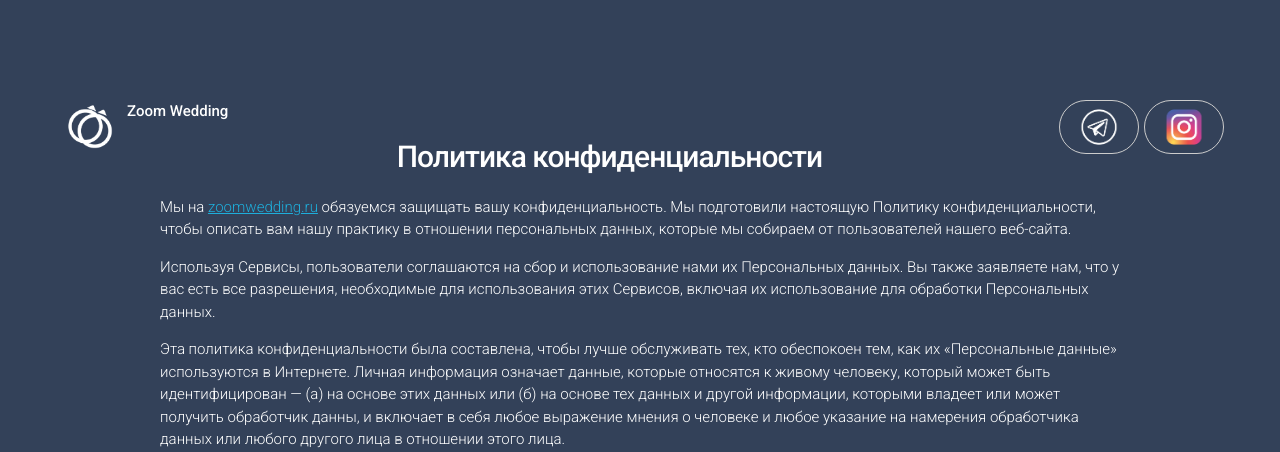
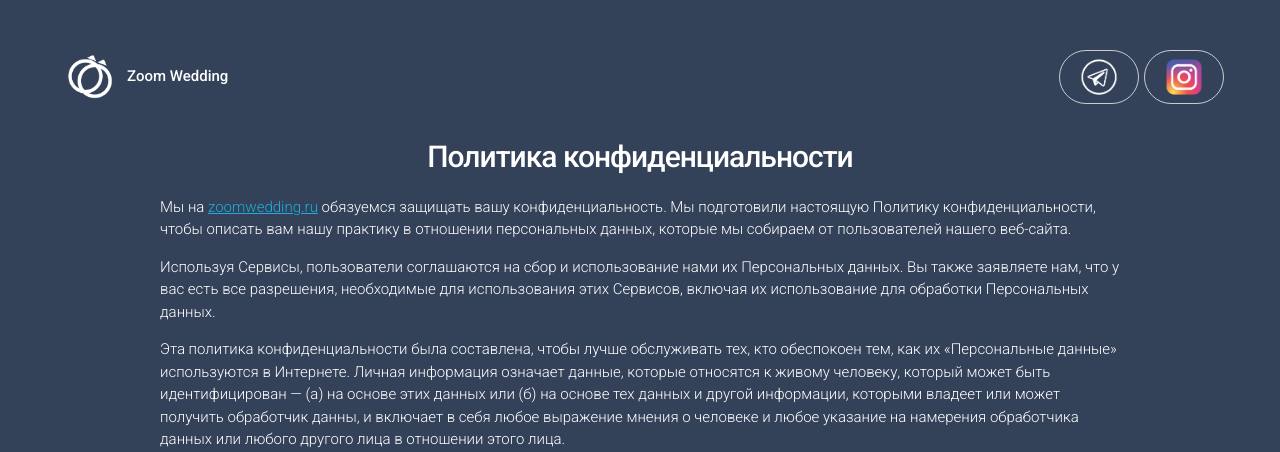
Before and after one commit to zoomwedding/zoomwedding.github.io, a PHP site: page /policy.html in a window 1280 px wide. Shown: the top 452 px of the page. Run offline with PHP 8.4, Linux system fonts and the light colour scheme; some libraries are stand-ins or nearby versions.

Commit message:
fix other pages

```diff
--- a/css/custom.css
+++ b/css/custom.css
@@ -31,7 +31,7 @@ html, body {
 /*	background-color: #3fa9f5;*/
 	background-color: #2591de;
 	font-weight: 300;
-	padding-top: 50px;
+	/*padding-top: 50px;*/
 	padding-bottom: 4%;
 	color: #ffffff;
 }
@@ -43,7 +43,7 @@ html, body {
     background-size: cover;
 	background-color: #334159;
 	font-weight: 300;
-	padding-top: 50px;
+	/*padding-top: 50px;*/
 	padding-bottom: 4%;
 	color: #ffffff;
 }
@@ -55,7 +55,7 @@ html, body {
     background-size: cover;
 	background-color: #325ca7;
 	font-weight: 300;
-	padding-top: 50px;
+	/*padding-top: 50px;*/
 	padding-bottom: 4%;
 	color: #ffffff;
 }
@@ -67,7 +67,7 @@ html, body {
     background-size: cover;
 	background-color: #e46274;
 	font-weight: 300;
-	padding-top: 50px;
+	/*padding-top: 50px;*/
 	padding-bottom: 4%;
 	color: #ffffff;
 }
@@ -189,7 +189,7 @@ html, body {
 .logo_desktop a {
 	float: left;
 	padding-right: 5px;
-	padding-top: 50px;
+/*	padding-top: 50px;*/
 }
 
 .logo_desktop {
@@ -197,6 +197,7 @@ html, body {
     padding-right: 4%;
     margin-bottom: 25px;
     height: 53px;
+    padding-top: 50px;
 }
 
 .social-logo {
@@ -235,7 +236,7 @@ html, body {
 
 .logo-p {
 	padding-left: 5px;
-	margin-top: revert;
+	/*margin-top: revert;*/
 }
 
 .logo-p-white {
```
